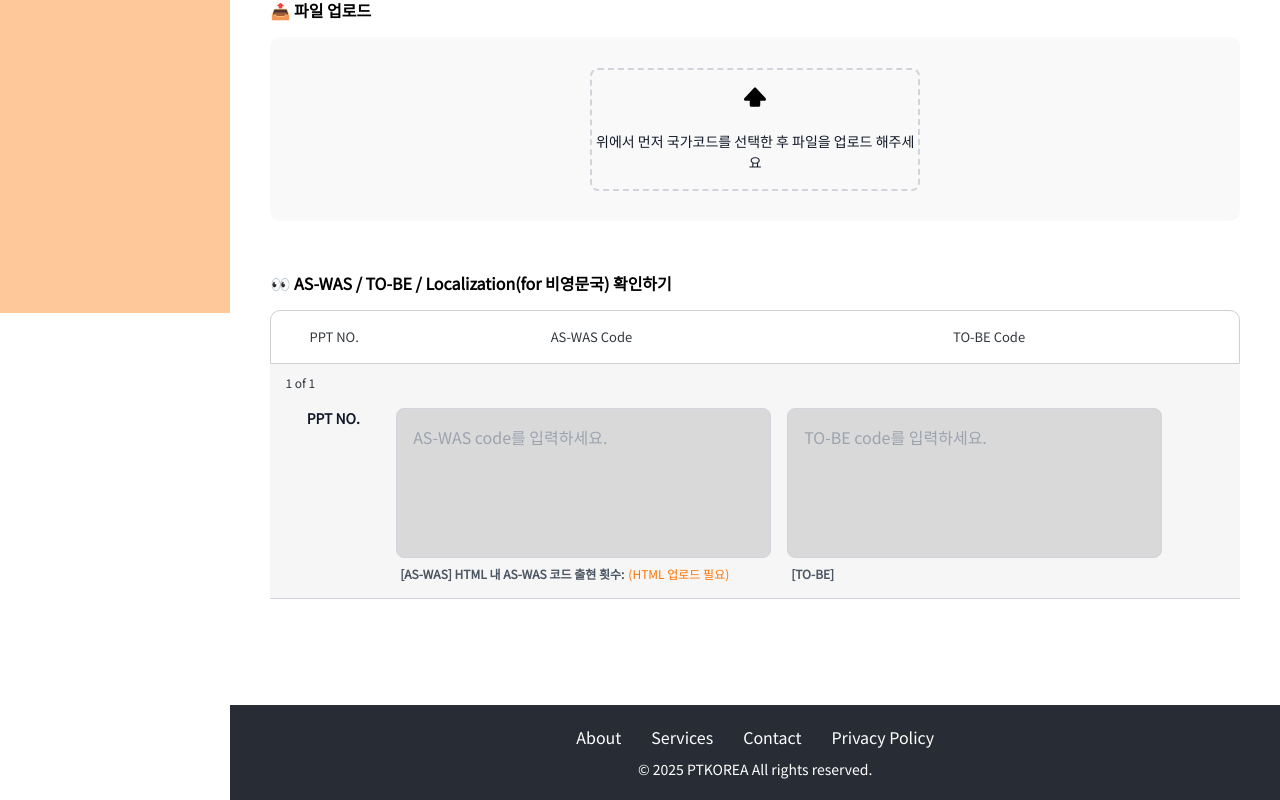
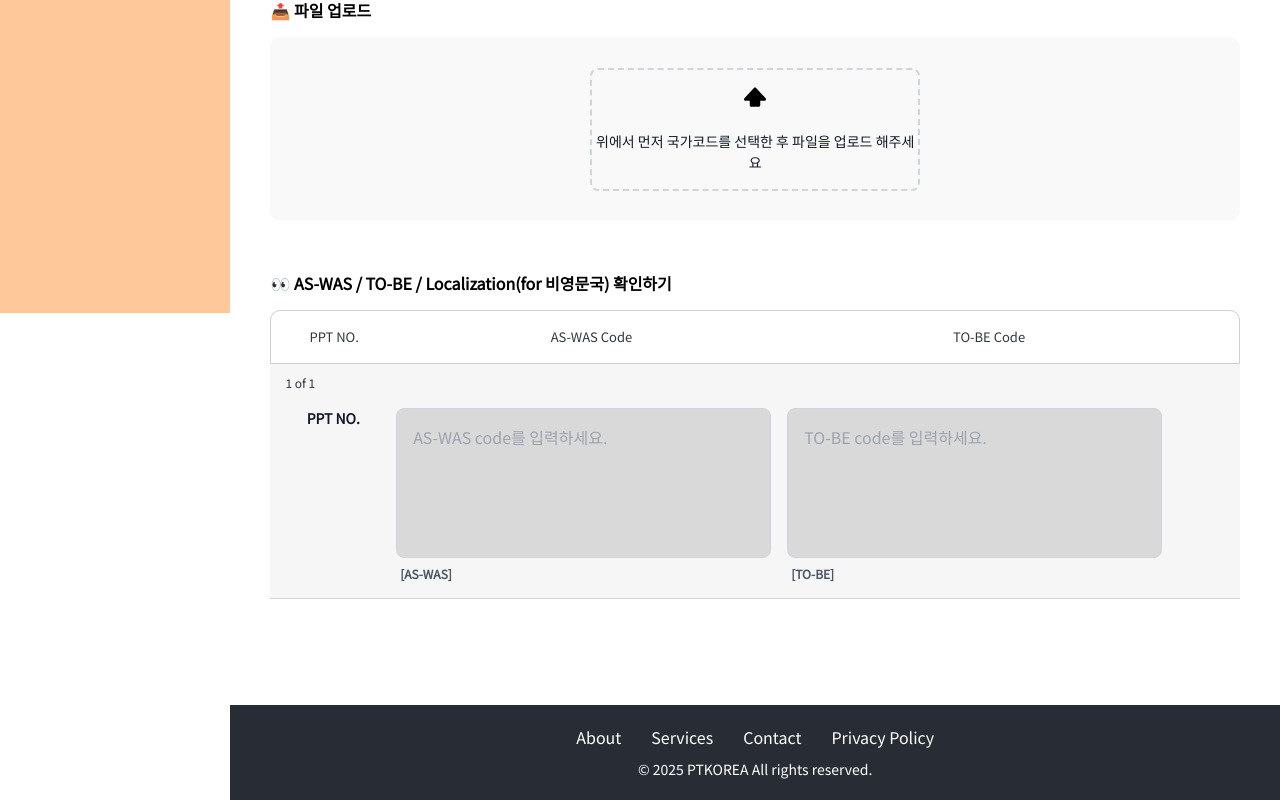
Before and after one commit to haley10309/recoder, a React (Vite) app in the folder client/: page /templates/localization in a window 1280 px wide. Shown: the part 487-1287 px from the top of the page. Built offline with nearby package versions, Linux system fonts and the light colour scheme; no server answers.

Commit message:
fix: 번역페이지에서 헷갈리는 필드 borderColor 제거

```diff
--- a/client/src/Components/TemplateLocalization/BasicTextarea.jsx
+++ b/client/src/Components/TemplateLocalization/BasicTextarea.jsx
@@ -89,10 +89,11 @@ const BasicTextarea = ({
           <div className="flex font-bold">
             <div className="text-xs">
               <span className="ml-1 text-[#4b5563;]">
-                [AS-WAS] HTML 내 AS-WAS 코드 출현 횟수:
+                [AS-WAS]
+                {/* [AS-WAS] HTML 내 AS-WAS 코드 출현 횟수: */}
               </span>
             </div>
-            {hasOriginalFile ? (
+            {/* {hasOriginalFile ? (
               <span className="ml-1 text-xs"
                 style={{
                   color: asWasOccurrenceCount === 1 ? "blue" : "red"
@@ -103,7 +104,7 @@ const BasicTextarea = ({
               <span className="ml-1 text-xs font-normal text-[#ff7300]">
                 (HTML 업로드 필요)
               </span>
-            )}
+            )} */}
           </div>
 
           <CopyTextButton
@@ -145,7 +146,7 @@ const BasicTextarea = ({
             value={toBeCode}
             onChange={(e) => setToBeCode(e.target.value)}
             placeholder="TO-BE code를 입력하세요."
-            $isApplied={isApplied}
+            // $isApplied={isApplied}
           />
 
           <div className="flex font-bold">
```
Also changed, not shown: client/src/Components/CheckTemplate/CheckTemplate.jsx (+11 -0 lines).
